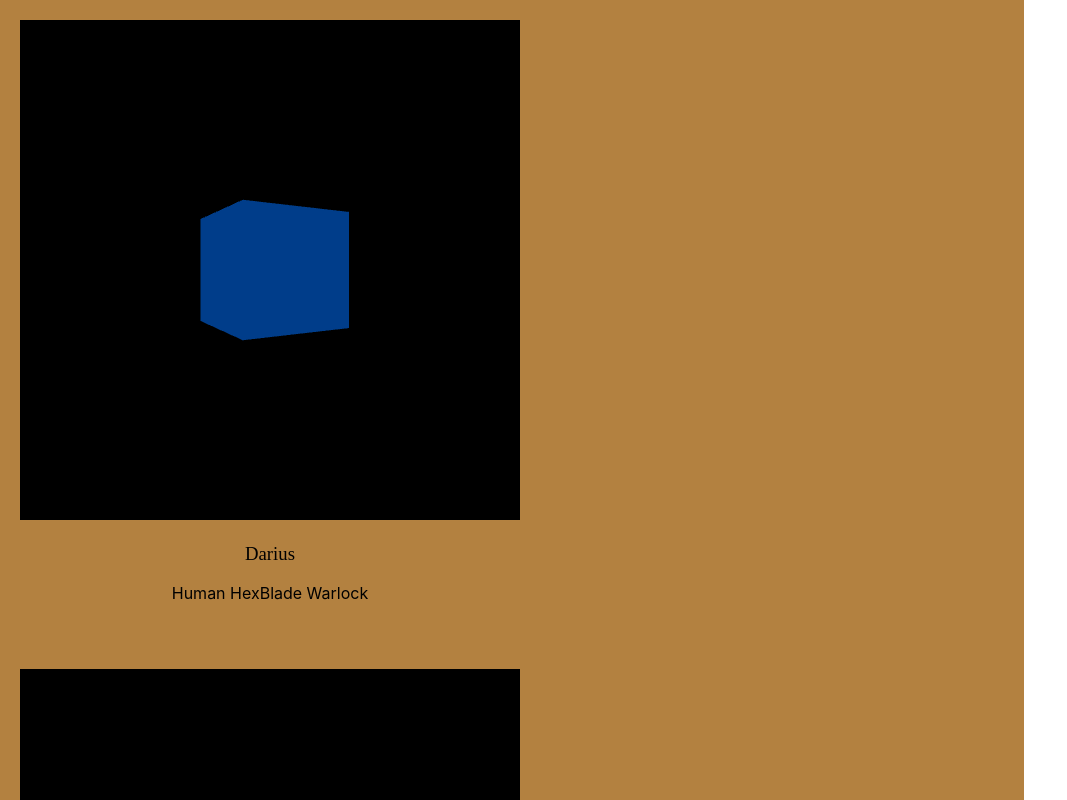
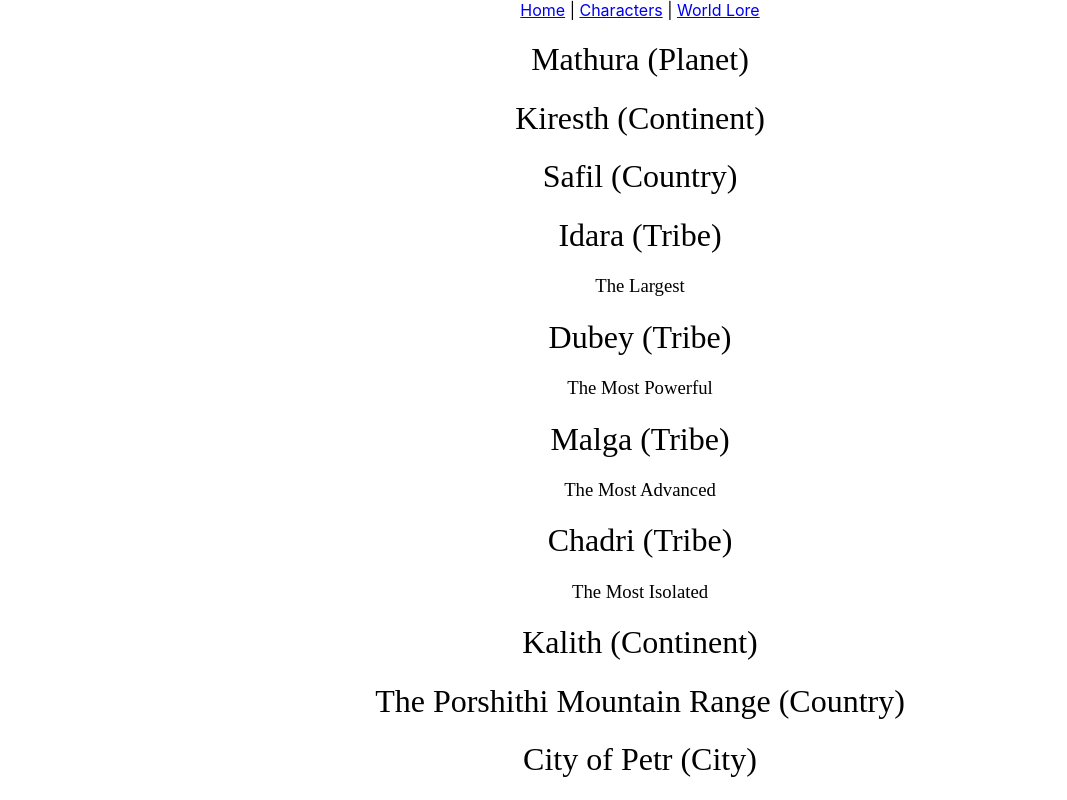
Before and after one commit to raghunema/dnd-wiki, a React (Create React App) app: page /world-lore in a window 1280 px wide. Shown: the top 800 px of the page, without its empty margins (0-1067 px from the left). Built offline with nearby package versions, Linux system fonts and the light colour scheme; a web font is replaced by a local one.

Commit message:
making world lore thing

```diff
--- a/package.json
+++ b/package.json
@@ -6,6 +6,7 @@
     "cra-template": "1.2.0",
     "react": "^18.3.1",
     "react-dom": "^18.3.1",
+    "react-router-dom": "^7.1.3",
     "react-scripts": "5.0.1",
     "three": "^0.172.0"
   },
--- a/src/App.js
+++ b/src/App.js
@@ -1,12 +1,24 @@
-import logo from './logo.svg';
 import './App.css';
-// import RotatingCube from './components/cube/cube';
+import React from 'react';
+import { BrowserRouter as Router, Route, Routes, Link, Switch } from 'react-router-dom';
+
 import CharacterPage from './components/characterPage/characterPage';
+import Home from './components/home/home';
+import WorldLore from './components/worldLore/worldLore';
 
 function App() {
   return (
     <div className="App">
-        <CharacterPage/>
+        <Router>
+          <nav>
+            <Link to="/">Home</Link> | <Link to="/characters">Characters</Link> | <Link to="/world-lore">World Lore</Link>
+          </nav>
+            <Routes>
+              <Route path="/" element={<Home />} />
+              <Route path="/characters" element={<CharacterPage />} />
+              <Route path="/world-lore" element={<WorldLore />} />
+            </Routes>
+        </Router>
     </div>
   );
 }
--- /dev/null
+++ b/src/components/home/home.js
@@ -0,0 +1,11 @@
+import React from "react";
+
+const Home = () => {
+    return (
+        <div>
+            <h1>Home</h1>
+        </div>
+    )
+ }
+
+export default Home;
--- /dev/null
+++ b/src/components/worldLore/worldLore.css
@@ -0,0 +1,3 @@
+.world-lore {
+    color: black;
+}
--- /dev/null
+++ b/src/components/worldLore/worldLore.js
@@ -0,0 +1,90 @@
+import React, {useState} from 'react';
+import './worldLore.css';
+
+const worldData = {
+    name: "Mathura",
+    type: "Planet",
+    children: {
+        "Kiresth": {
+            type: "Continent",
+            children: {
+                "Safil": {
+                    type: "Country",
+                    children: {
+                        "Idara": {
+                            type: "Tribe",
+                            info: "The Largest"
+                        },
+                        "Dubey": {
+                            type: "Tribe",
+                            info: "The Most Powerful"
+                        },
+                        "Malga": {
+                            type: "Tribe",
+                            info: "The Most Advanced"
+                        },
+                        "Chadri":{
+                            type: "Tribe",
+                            info: "The Most Isolated"
+                        }
+                    }
+                }
+            }
+        },
+        "Kalith": {
+            type: "Continent",
+            children: {
+                "The Porshithi Mountain Range": {
+                    type: "Country"
+                },
+                "City of Petr": {
+                    type: "City"
+                },
+                "Island of Ventosa": {
+                    type: "Island"
+                }
+            }
+        }
+
+    }
+}
+
+const Place = ({ name, type, info, children }) => {
+    return (
+        <div className="place">
+            <div className="place-info">
+                <h1 className={`place-${type}`}>{name} ({type})</h1>
+                <h3>{info}</h3>
+            </div>
+            {children && (
+                <div className="children">
+                    {Object.keys(children).map((childKey) => (
+                        <Place
+                            key={childKey}
+                            name={childKey}
+                            type={children[childKey].type}
+                            info={children[childKey].info}
+                            children={children[childKey].children}
+                        />
+                    ))}
+                </div>
+            )}
+        </div>
+    );
+};
+
+
+const WorldLore = () => {
+    return (
+        <div className="world-lore">
+            <Place
+                name={worldData.name}
+                type={worldData.type}
+                info={worldData.info}
+                children={worldData.children}
+            />
+        </div>
+    );
+};
+
+export default WorldLore;
```
Also changed, not shown: 1 other file (tests, documents, lock files or other folders).
